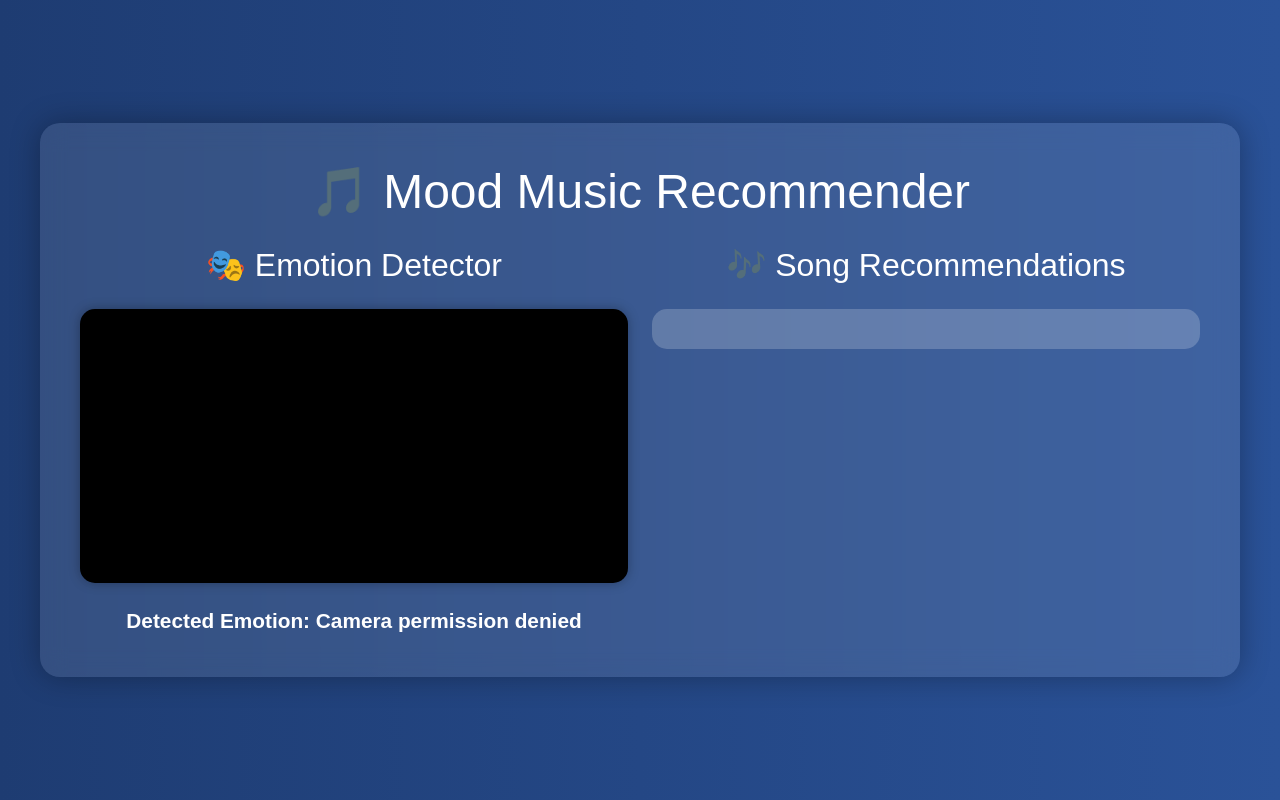
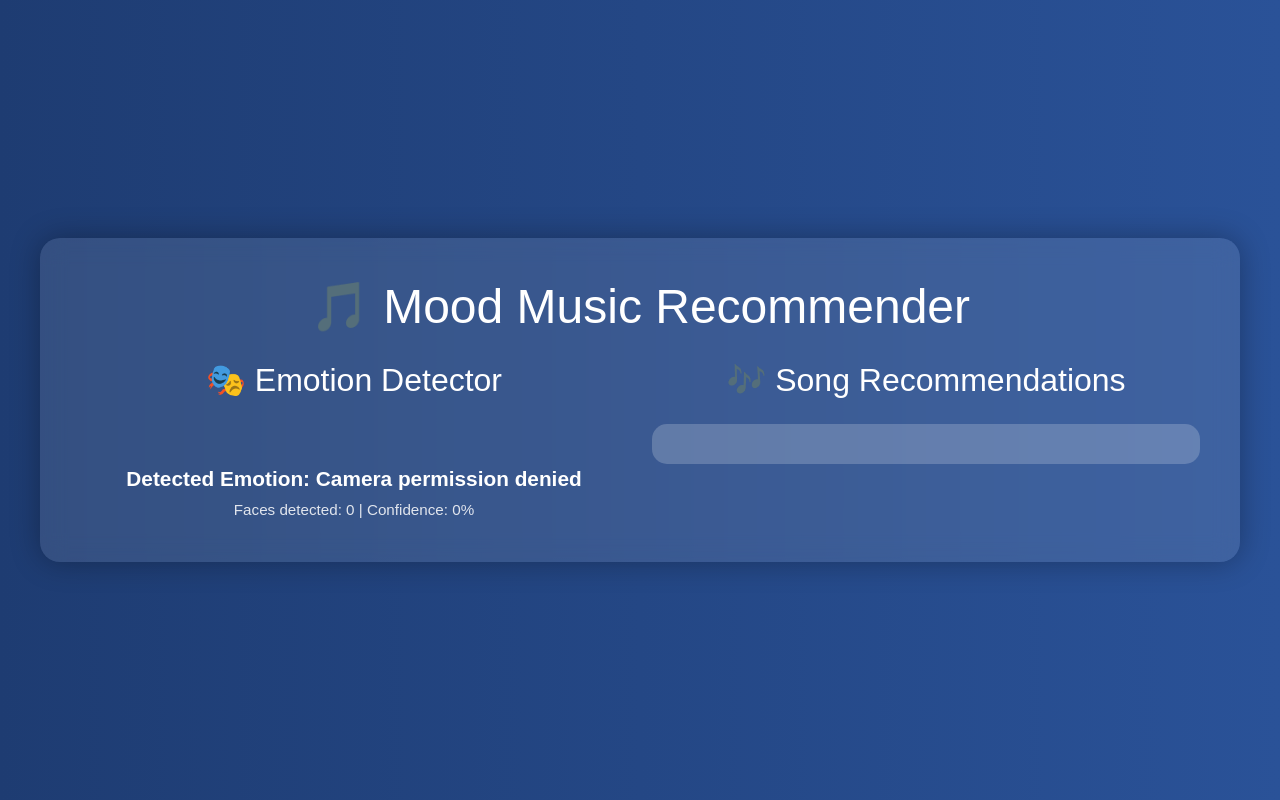
Before and after one commit to madhurmaru/Facial-Expression-Recognition-Song-Recommendation-System, a Flask app: page / in a window 1280 px wide. Run offline with Flask 3, Linux system fonts and the light colour scheme.

Commit message:
Update index.html

```diff
--- a/templates/index.html
+++ b/templates/index.html
@@ -4,6 +4,7 @@
   <meta charset="UTF-8" />
   <meta name="viewport" content="width=device-width, initial-scale=1.0"/>
   <title>Emotion-Based Music Recommender</title>
+
   <link href="https://cdn.jsdelivr.net/npm/bootstrap@5.3.0/dist/css/bootstrap.min.css" rel="stylesheet"/>
 
   <style>
@@ -35,9 +36,18 @@
 
     .video-feed {
       width: 100%;
+      height: auto;
       border-radius: 15px;
       box-shadow: 0px 0px 12px rgba(0, 0, 0, 0.3);
       background: black;
+    }
+
+    #video {
+      display: none;
+    }
+
+    #canvas {
+      display: none;
     }
 
     .table-container {
@@ -48,15 +58,18 @@
       max-height: 500px;
     }
 
-    table {
-      color: white;
-    }
-
     .emotion-box {
       text-align: center;
       font-size: 1.3rem;
       margin-top: 15px;
       font-weight: 600;
+    }
+
+    .small-info {
+      text-align: center;
+      opacity: 0.85;
+      margin-top: 5px;
+      font-size: 0.95rem;
     }
   </style>
 </head>
@@ -69,11 +82,18 @@
       <div class="col-md-6 video-col">
         <h2>🎭 Emotion Detector</h2>
 
-        <video id="video" class="video-feed" autoplay playsinline></video>
-        <canvas id="canvas" width="600" height="500" style="display:none;"></canvas>
+        <video id="video" autoplay playsinline></video>
+        <canvas id="canvas" width="600" height="500"></canvas>
+
+        <img id="processedImage" class="img-fluid video-feed" />
 
         <div class="emotion-box">
-          Detected Emotion: <span id="emotion">Waiting...</span>
+          Detected Emotion: <span id="emotion">Starting camera...</span>
+        </div>
+
+        <div class="small-info">
+          Faces detected: <span id="faces">0</span> |
+          Confidence: <span id="confidence">0%</span>
         </div>
       </div>
 
@@ -87,12 +107,17 @@
   <script>
     const video = document.getElementById("video");
     const canvas = document.getElementById("canvas");
+    const processedImage = document.getElementById("processedImage");
+
     const emotionText = document.getElementById("emotion");
+    const facesText = document.getElementById("faces");
+    const confidenceText = document.getElementById("confidence");
     const resultArea = document.getElementById("ResultArea");
 
     navigator.mediaDevices.getUserMedia({ video: true })
       .then(function(stream) {
         video.srcObject = stream;
+        emotionText.innerText = "Camera started";
       })
       .catch(function(error) {
         console.error("Camera error:", error);
@@ -105,9 +130,10 @@
       }
 
       const context = canvas.getContext("2d");
+
       context.drawImage(video, 0, 0, canvas.width, canvas.height);
 
-      const imageData = canvas.toDataURL("image/jpeg");
+      const imageData = canvas.toDataURL("image/jpeg", 0.8);
 
       try {
         const response = await fetch("/predict_emotion", {
@@ -121,7 +147,14 @@
         const result = await response.json();
 
         emotionText.innerText = result.emotion;
-        createHtmlTable(result.songs);
+        facesText.innerText = result.faces || 0;
+        confidenceText.innerText = (result.confidence || 0) + "%";
+
+        if (result.processed_image) {
+          processedImage.src = result.processed_image;
+        }
+
+        createHtmlTable(result.songs || []);
 
       } catch (error) {
         console.error("Prediction error:", error);
@@ -160,7 +193,7 @@
       resultArea.appendChild(table);
     }
 
-    setInterval(captureAndPredict, 3000);
+    setInterval(captureAndPredict, 2000);
   </script>
 </body>
 </html>
```
